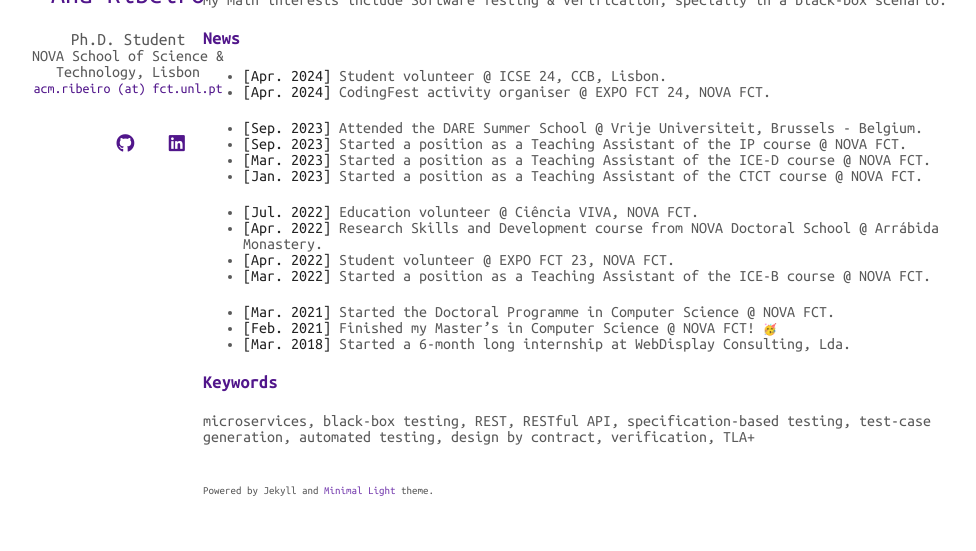
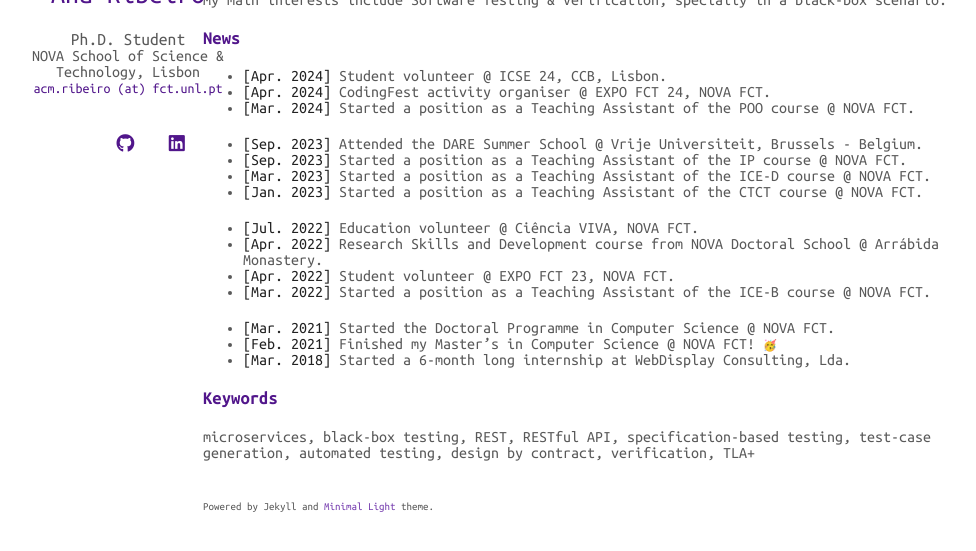
Before and after one commit to acm-ribeiro/acm-ribeiro.github.io, a Jekyll site: the page built from index.md, in a window 1280 px wide, cut to the strip 308-859 px from the top of the page. Shown: the whole strip, without its empty margins (167-1143 px from the left). Built offline with Jekyll 4.4.1, drawn with Linux system fonts in a browser that asks for light colours; nearby versions of some CDN libraries; a style sheet for code colours, icons or effects is not loaded.

Commit message:
update news

```diff
--- a/index.md
+++ b/index.md
@@ -20,6 +20,7 @@ My main interests include Software Testing & Verification, specially in a black-
 
 - **[Apr. 2024]** Student volunteer @ ICSE 24, CCB, Lisbon.
 - **[Apr. 2024]** CodingFest activity organiser @ EXPO FCT 24, NOVA FCT.
+- **[Mar. 2024]** Started a position as a Teaching Assistant of the POO course @ NOVA FCT.
 
 - **[Sep. 2023]** Attended the DARE Summer School @ Vrije Universiteit, Brussels - Belgium.
 - **[Sep. 2023]** Started a position as a Teaching Assistant of the IP course @ NOVA FCT.
```
Also changed, not shown: 1 other file.
